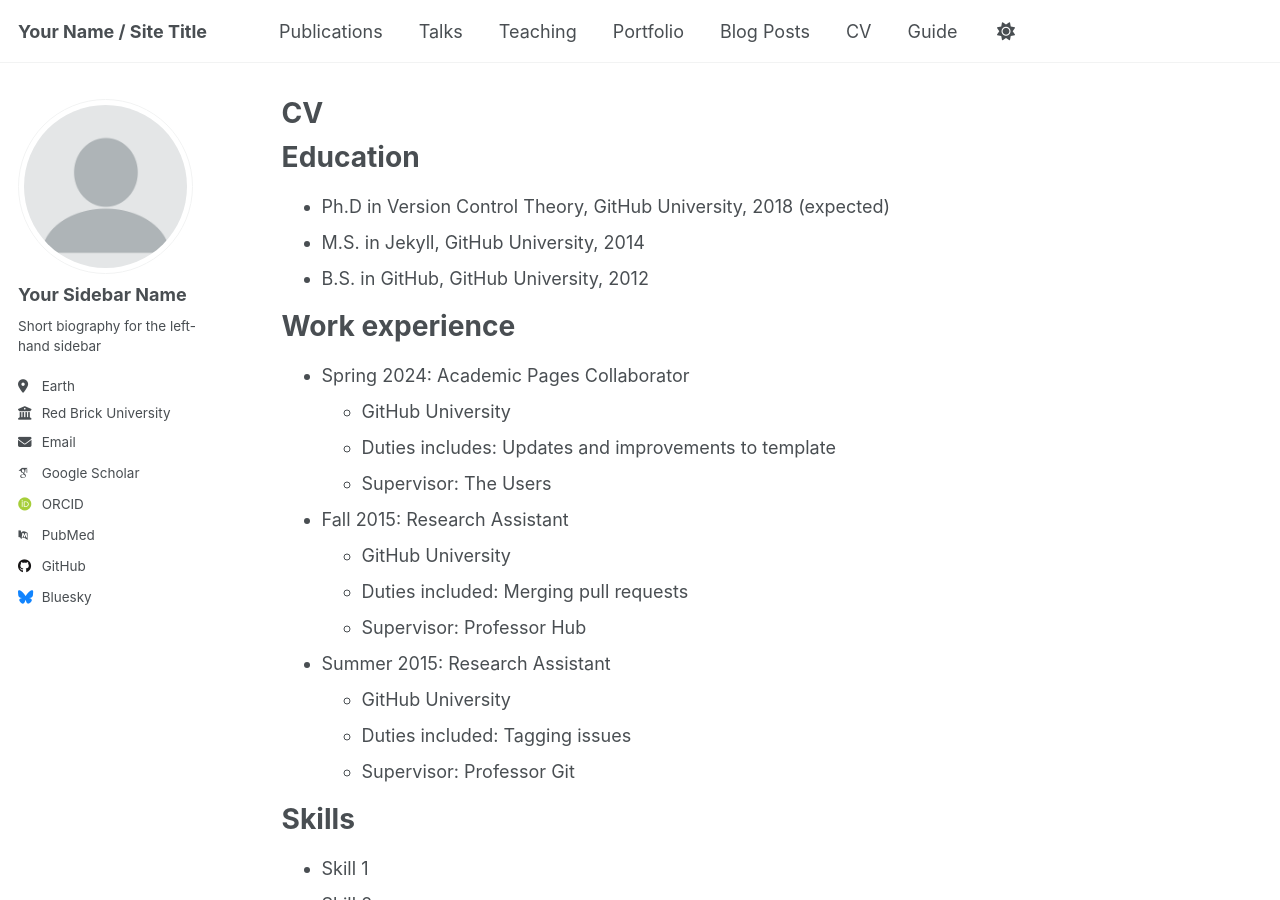
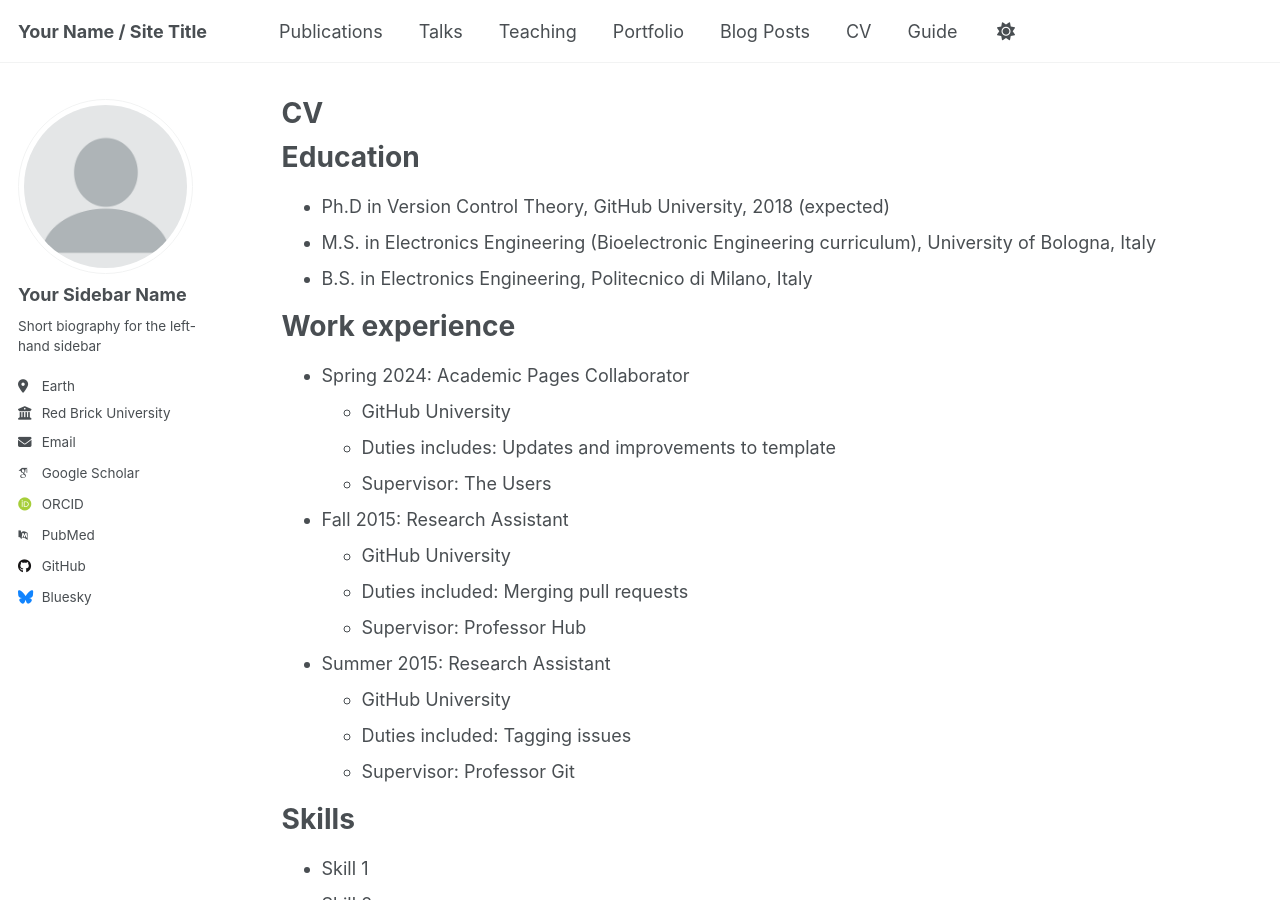
Before and after one commit to mbilucaglia/mbilucaglia.github.io, a Jekyll site: the page built from _pages/cv.md, in a window 1280 px wide and 900 px high. Built offline with Jekyll 4.4.1, drawn with Linux system fonts in a browser that asks for light colours; some web fonts are replaced; a script that is not in the unit is left out.

Commit message:
Update cv.md

```diff
--- a/_pages/cv.md
+++ b/_pages/cv.md
@@ -12,8 +12,8 @@
 Education
 ======
 * Ph.D in Version Control Theory, GitHub University, 2018 (expected)
-* M.S. in Jekyll, GitHub University, 2014
-* B.S. in GitHub, GitHub University, 2012
+* M.S. in Electronics Engineering (Bioelectronic Engineering curriculum), University of Bologna, Italy
+* B.S. in Electronics Engineering, Politecnico di Milano, Italy
 
 Work experience
 ======
```
